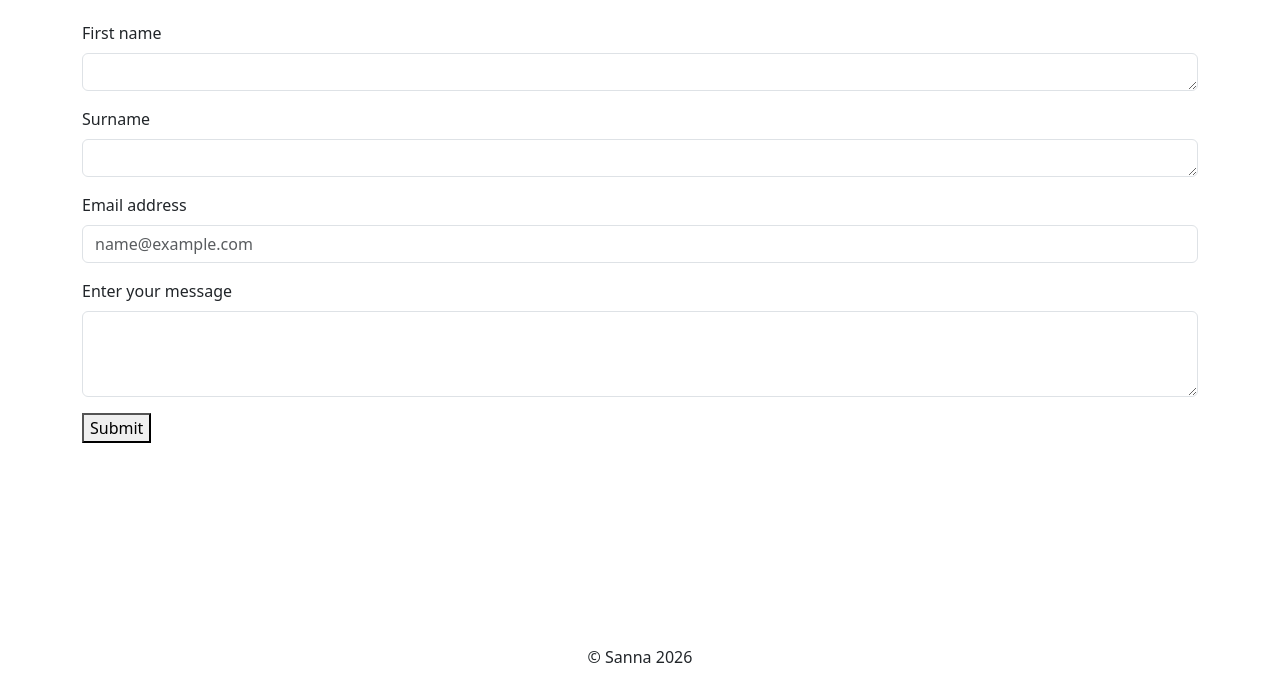
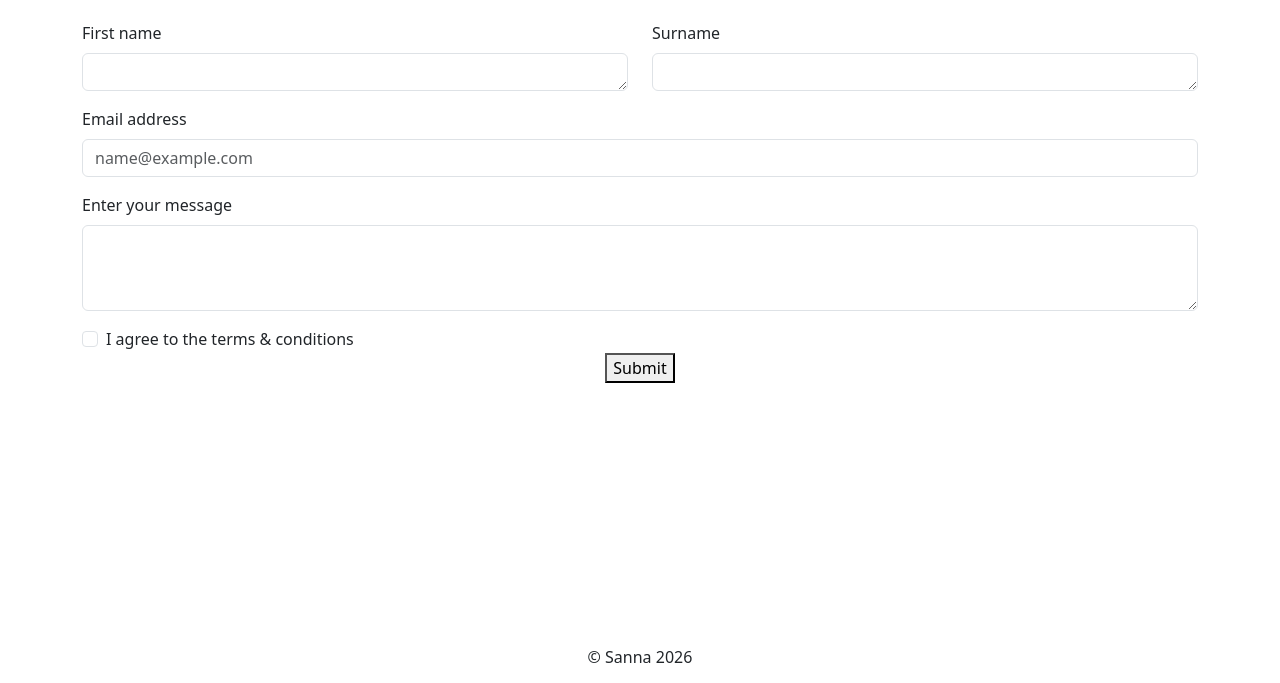
Before and after one commit to sannadgtl/devportfolio, an Eleventy site: page src/contact.njk in a window 1280 px wide. Shown: the part 117-800 px from the top of the page. Built offline with nearby package versions, Linux system fonts and the light colour scheme; Eleventy itself is replaced by a stand-in of ours; files that its build step writes are made by us from their sources.

Commit message:
edited contact form

```diff
--- a/src/contact.njk
+++ b/src/contact.njk
@@ -4,13 +4,15 @@ layout: "base.njk"
 ---
 <div class="container">
     <form netlify name="contact-form">
-        <div class="mb-3">
+        <div class="row">
+            <div class="col-md-6 mb-3">
                 <label for="firstName" class="form-label">First name</label>
                 <textarea name="textarea" class="form-control" id="firstName" rows="1"></textarea>
              </div>
-        <div class="mb-3">
+            <div class="col-md-6 mb-3">
                 <label for="surname" class="form-label">Surname</label>
                 <textarea name="textarea" class="form-control" id="surname" rows="1"></textarea>
+            </div>
         </div>
         <div class="mb-3">
             <label for="emailAddress" class="form-label">Email address</label>
@@ -20,6 +22,12 @@ layout: "base.njk"
             <label for="Message" class="form-label">Enter your message</label>
             <textarea name="textarea" class="form-control" id="Message" rows="3"></textarea>
         </div>
+        <div class="form-check">
+            <input class="form-check-input" type="checkbox">
+            <label for="" class="form-check-label">I agree to the terms & conditions</label>
+        </div>
+        <div class="text-center mb-5">
             <button class="btn-primary" type="submit">Submit</button>
+        </div>
     </form>
 </div>
```
Lines whose indentation alone changed are shown as unchanged.
